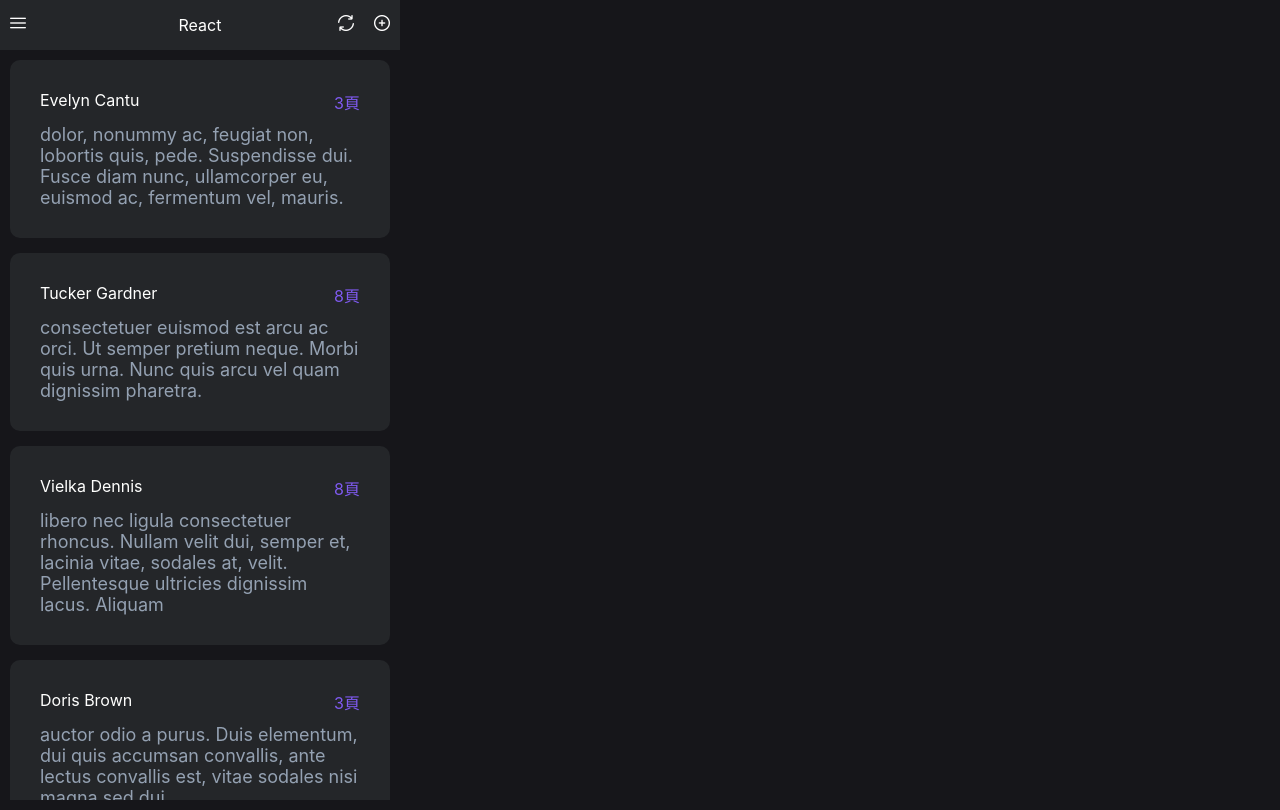
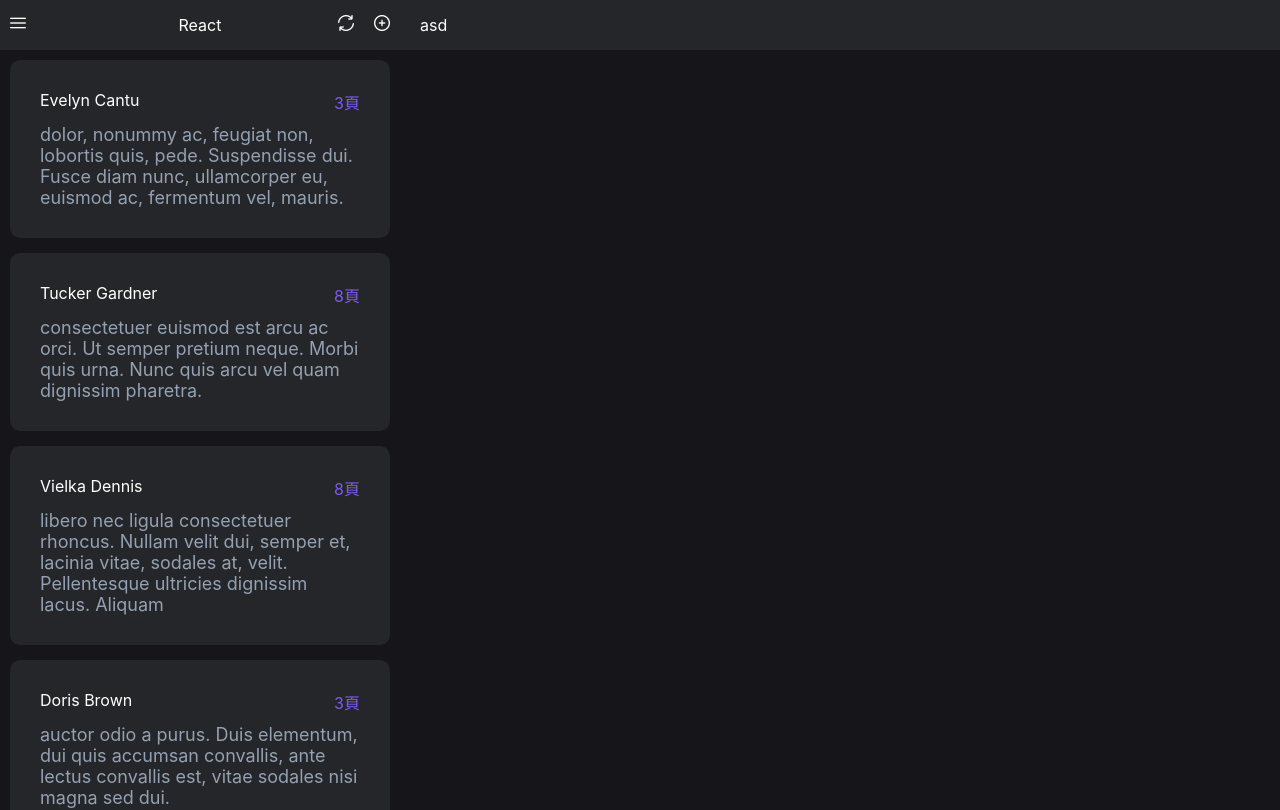
Before and after one commit to cfchan0318/lihkg-clone, a React (Create React App) app: page / in a window 1280 px wide. Built offline with nearby package versions, Linux system fonts and the light colour scheme.

Commit message:
post header basic style

```diff
--- a/src/App.jsx
+++ b/src/App.jsx
@@ -2,6 +2,7 @@ import React from "react";
 import DBoard from "./layout/dboard";
 import StyledPostList from "./components/post-list";
 import StyledPostListHeader from "./components/post-list-header";
+import StyledPostHeader from "./components/post-header";
 
 function App() {
   const posts = [
@@ -81,6 +82,11 @@ function App() {
             <StyledPostList posts={posts} />
           </div>
         }
+        right={
+          <div>
+            <StyledPostHeader></StyledPostHeader>
+          </div>
+        }
       />
 
 
--- /dev/null
+++ b/src/components/post-header/index.jsx
@@ -0,0 +1,28 @@
+import React from 'react'
+import styled from 'styled-components'
+
+const PostHeader = ({ className }) => {
+  return (
+    <div className={className}>
+      <span className='post-title'>asd</span>
+    </div>
+  )
+}
+
+const StyledPostHeader = styled(PostHeader)`
+  position: sticky;
+  top: 0;
+  width: 100%;
+  height: 50px;
+  background-color: #242629;
+  display:flex;
+  align-items:center;
+  padding-left:20px;
+
+  .post-title{
+
+      color: #FFFFFE;
+  }
+
+`
+export default StyledPostHeader;
--- a/src/components/post-list/index.jsx
+++ b/src/components/post-list/index.jsx
@@ -26,7 +26,9 @@ const StyledPostList = styled(PostList)`
   flex-direction: column;
   background-color: #16161a;
   padding:10px;
-  height:100%;
+  overflow-y:scroll;
+  height:calc(100vh - 60px);
+
 
   .post {
     width:100%;
--- a/src/layout/dboard/index.jsx
+++ b/src/layout/dboard/index.jsx
@@ -17,7 +17,7 @@ const DBoard = styled(Element)`
 
     .left{
         flex:1;
-        overflow-y:scroll;
+
     }
     .right{
         flex:2;
```
